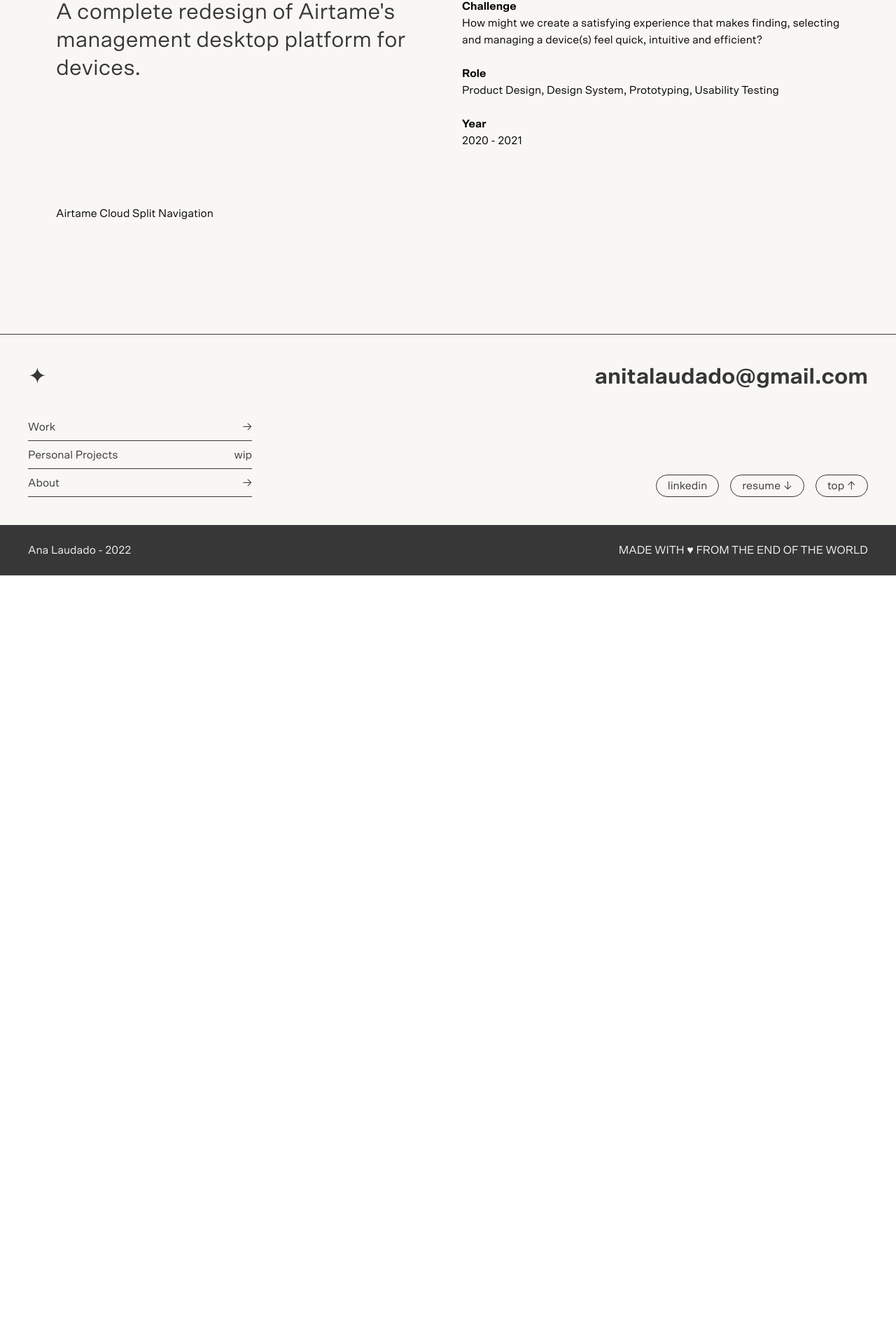
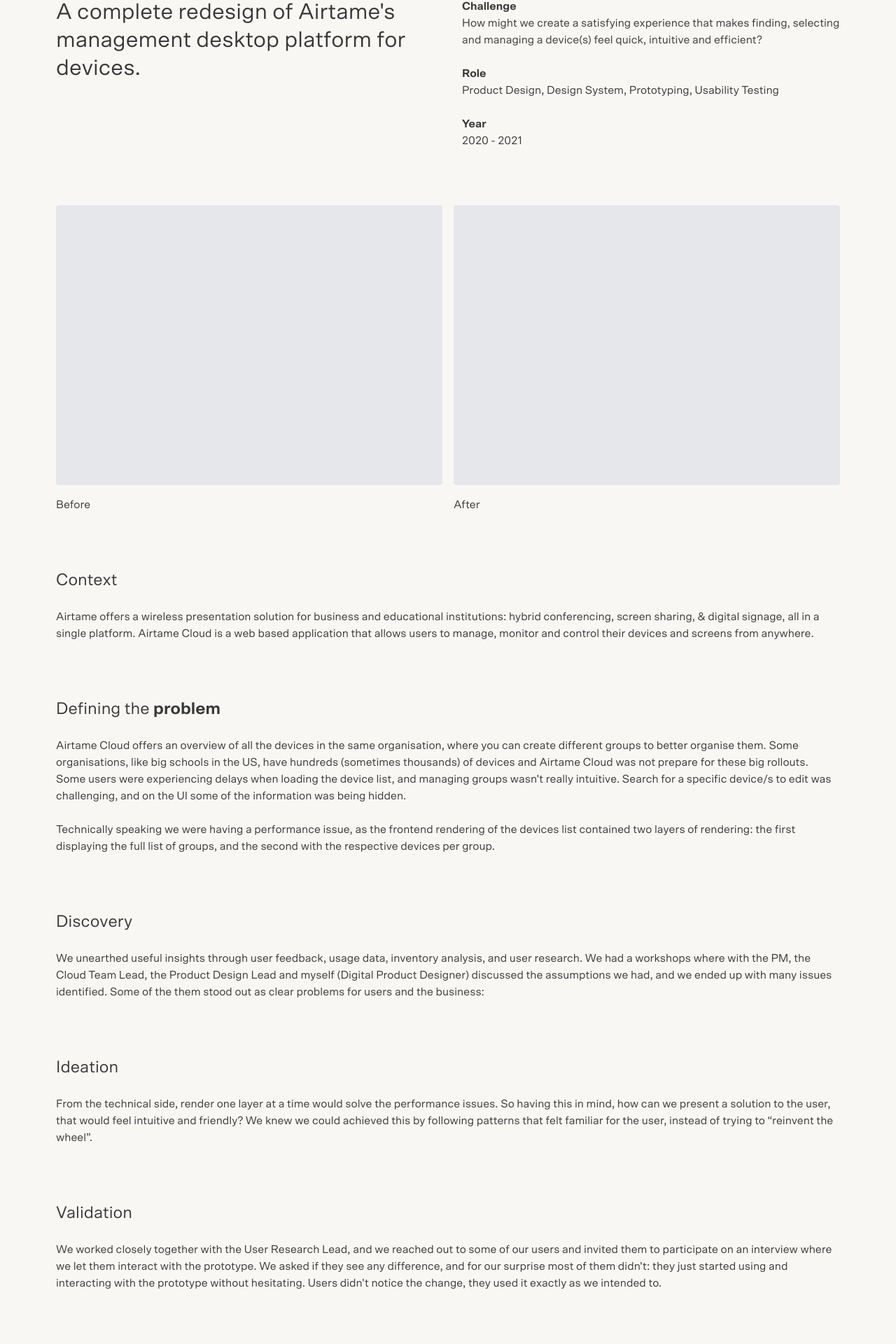
Before and after one commit to gonstoll/anitalaudado.com, a Next.js app: page /projects/airtame-cloud-split-navigation in a window 1280 px wide. Shown: the part 692-2612 px from the top of the page at 70% size. Before the commit the page ends 1514 px from the top, so only its background shows below. Built offline with nearby package versions, Linux system fonts and the light colour scheme.

Commit message:
feat: First project page intial setup

```diff
--- a/components/Layout.tsx
+++ b/components/Layout.tsx
@@ -58,8 +58,11 @@
                 </h2>
                 <div>
                   {Object.entries(props.details).map(([key, value]) => (
-                    <div key={key} className="mb-6 last:mb-0">
-                      <p className="font-bold text-base">
+                    <div
+                      key={key}
+                      className="mb-6 last:mb-0 text-base text-black dark:text-white"
+                    >
+                      <p className="font-bold">
                         {key.charAt(0).toUpperCase() + key.slice(1)}
                       </p>
                       <p>{value}</p>
--- /dev/null
+++ b/components/TextBlock.tsx
@@ -0,0 +1,20 @@
+import * as React from 'react';
+
+interface Props {
+  title: React.ReactNode;
+  blocks: Array<string>;
+}
+
+export default function TextBlock({title, blocks}: Props) {
+  return (
+    <div className="text-black dark:text-white mb-20">
+      <h3 className="text-2xl mb-6">{title}</h3>
+      {blocks.map((paragraph, index) => (
+        <React.Fragment key={index}>
+          <p className="text-base peer">{paragraph}</p>
+          <br className="peer-last-of-type:hidden" />
+        </React.Fragment>
+      ))}
+    </div>
+  );
+}
--- a/pages/projects/airtame-cloud-split-navigation.tsx
+++ b/pages/projects/airtame-cloud-split-navigation.tsx
@@ -1,5 +1,6 @@
 import Head from 'next/head';
 import Layout from '~/components/Layout';
+import TextBlock from '~/components/TextBlock';
 
 export default function AirtameCloudSplitNavigation() {
   return (
@@ -20,7 +21,69 @@
           year: '2020 - 2021',
         }}
       >
-        <h1>Airtame Cloud Split Navigation</h1>
+        <div className="grid grid-cols-1 md:grid-cols-2 gap-4 mb-20">
+          <div className="col-span-1">
+            <div className="w-full h-98 rounded bg-gray-200"></div>
+            <p className="mt-4 text-base text-black dark:text-white">Before</p>
+          </div>
+          <div className="col-span-1">
+            <div className="w-full h-98 rounded bg-gray-200"></div>
+            <p className="mt-4 text-base text-black dark:text-white">After</p>
+          </div>
+        </div>
+
+        <TextBlock
+          title="Context"
+          blocks={[
+            'Airtame offers a wireless presentation solution for business and educational institutions: hybrid conferencing, screen sharing, & digital signage, all in a single platform. Airtame Cloud is a web based application that allows users to manage, monitor and control their devices and screens from anywhere.',
+          ]}
+        />
+
+        <TextBlock
+          title={
+            <>
+              Defining the <b>problem</b>
+            </>
+          }
+          blocks={[
+            "Airtame Cloud offers an overview of all the devices in the same organisation, where you can create different groups to better organise them. Some organisations, like big schools in the US, have hundreds (sometimes thousands) of devices and Airtame Cloud was not prepare for these big rollouts. Some users were experiencing delays when loading the device list, and managing groups wasn't really intuitive. Search for a specific device/s to edit was challenging, and on the UI some of the information was being hidden.",
+            'Technically speaking we were having a performance issue, as the frontend rendering of the devices list contained two layers of rendering: the first displaying the full list of groups, and the second with the respective devices per group.',
+          ]}
+        />
+
+        <TextBlock
+          title="Discovery"
+          blocks={[
+            'We unearthed useful insights through user feedback, usage data, inventory analysis, and user research. We had a workshops where with the PM, the Cloud Team Lead, the Product Design Lead and myself (Digital Product Designer) discussed the assumptions we had, and we ended up with many issues identified. Some of the them stood out as clear problems for users and the business:',
+          ]}
+        />
+
+        <TextBlock
+          title="Ideation"
+          blocks={[
+            'From the technical side, render one layer at a time would solve the performance issues. So having this in mind, how can we present a solution to the user, that would feel intuitive and friendly? We knew we could achieved this by following patterns that felt familiar for the user, instead of trying to “reinvent the wheel”.',
+          ]}
+        />
+
+        <TextBlock
+          title="Validation"
+          blocks={[
+            "We worked closely together with the User Research Lead, and we reached out to some of our users and invited them to participate on an interview where we let them interact with the prototype. We asked if they see any difference, and for our surprise most of them didn't: they just started using and interacting with the prototype without hesitating. Users didn't notice the change, they used it exactly as we intended to.",
+          ]}
+        />
+
+        <TextBlock
+          title={
+            <>
+              We didn't stop <b>there</b>
+            </>
+          }
+          blocks={[
+            "We worked closely together with the User Research Lead, and we reached out to some of our users and invited them to participate on an interview where we let them interact with the prototype. We asked if they see any difference, and for our surprise most of them didn't: they just started using and interacting with the prototype without hesitating. Users didn't notice the change, they used it exactly as we intended to.",
+          ]}
+        />
+
+        <TextBlock title="Final thoughts" blocks={[]} />
       </Layout>
     </>
   );
```
